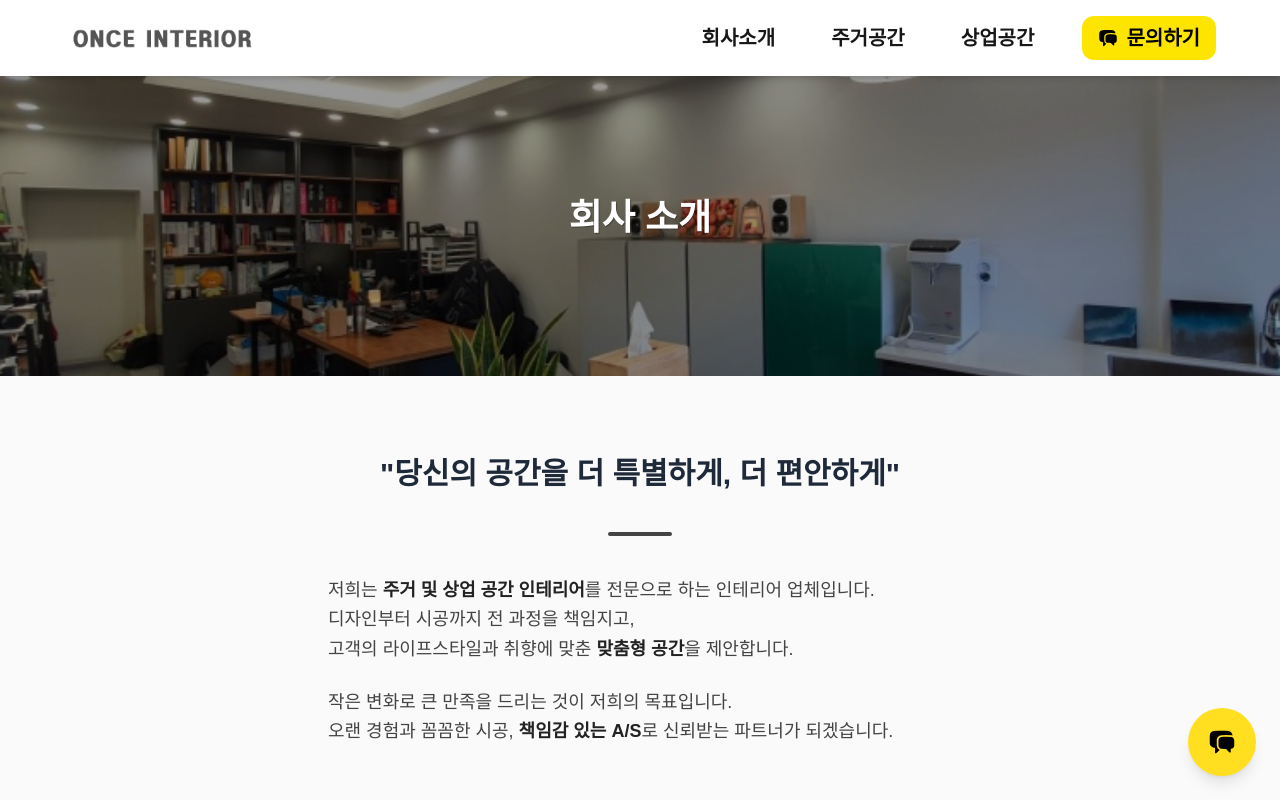
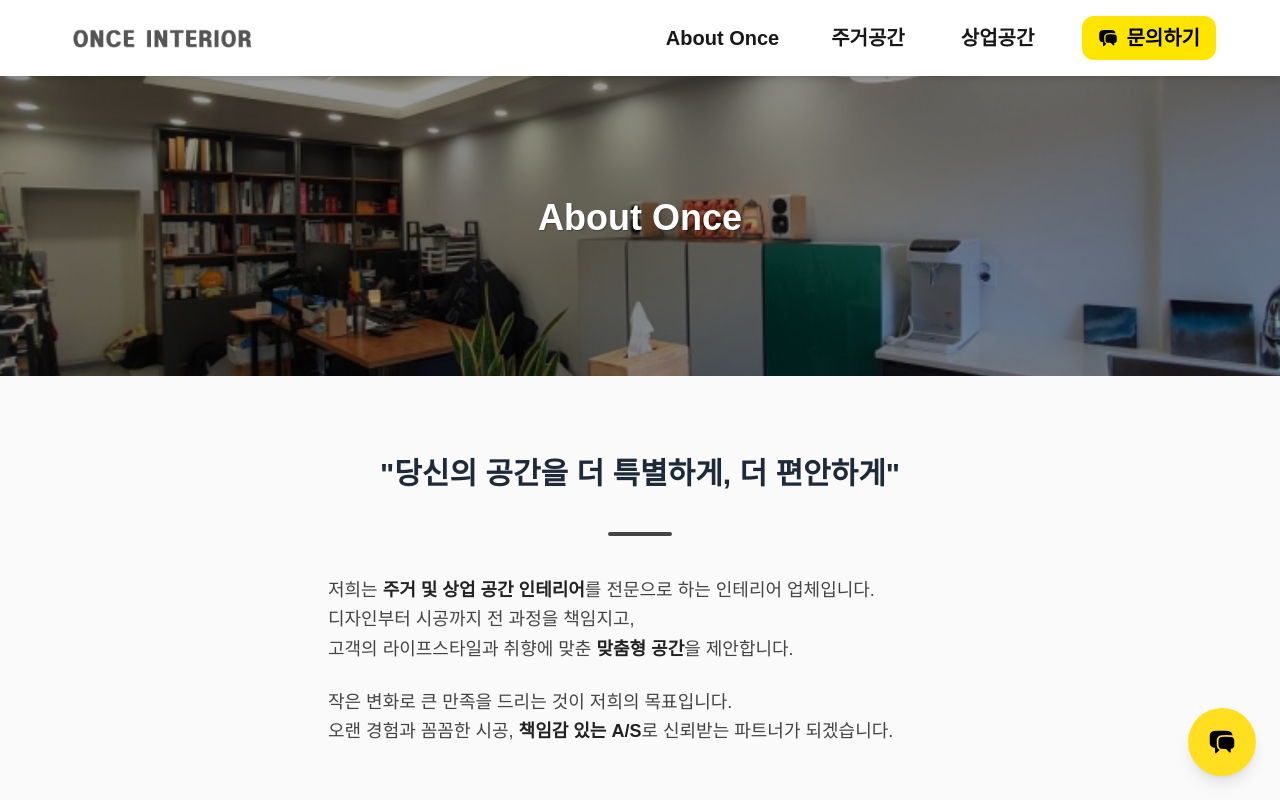
Before and after one commit to onceinterior/once-interior, a Next.js app: page /about in a window 1280 px wide. Shown: the top 800 px of the page. Built offline with nearby package versions, Linux system fonts and the light colour scheme.

Commit message:
feat: 회사 소개 페이지 이름 변경

```diff
--- a/src/app/about/page.tsx
+++ b/src/app/about/page.tsx
@@ -18,7 +18,7 @@ export default function About() {
                             textShadow: "1px 1px 1px rgba(0, 0, 0, 0.3)",
                         }}
                     >
-                        회사 소개
+                        About Once
                     </h1>
                 </div>
             </section>
--- a/src/components/header.tsx
+++ b/src/components/header.tsx
@@ -16,8 +16,8 @@ export default function Header() {
                     />
                 </Link>
                 <nav className="flex items-center text-xl space-x-10 font-bold">
-                    <div className="px-2 py-2">
-                        <Link href="/about" className="hover:text-[#a68b5b] transition-colors">회사소개</Link>
+                    <div className="px-1 py-2">
+                        <Link href="/about" className="hover:text-[#a68b5b] transition-colors">About Once</Link>
                     </div>
                     <div className="px-2 py-2">
                         <Link href="/residence" className="hover:text-[#a68b5b] transition-colors">주거공간</Link>
```
